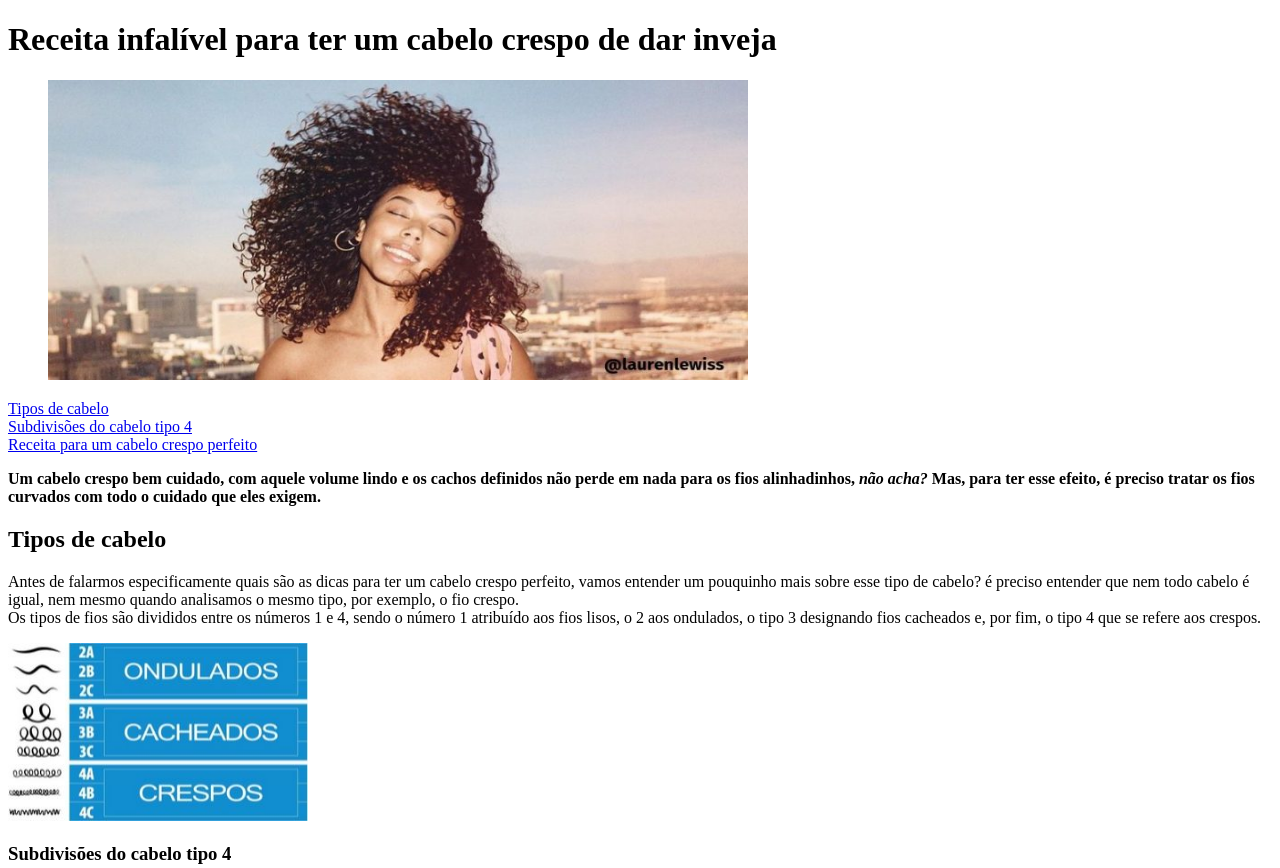
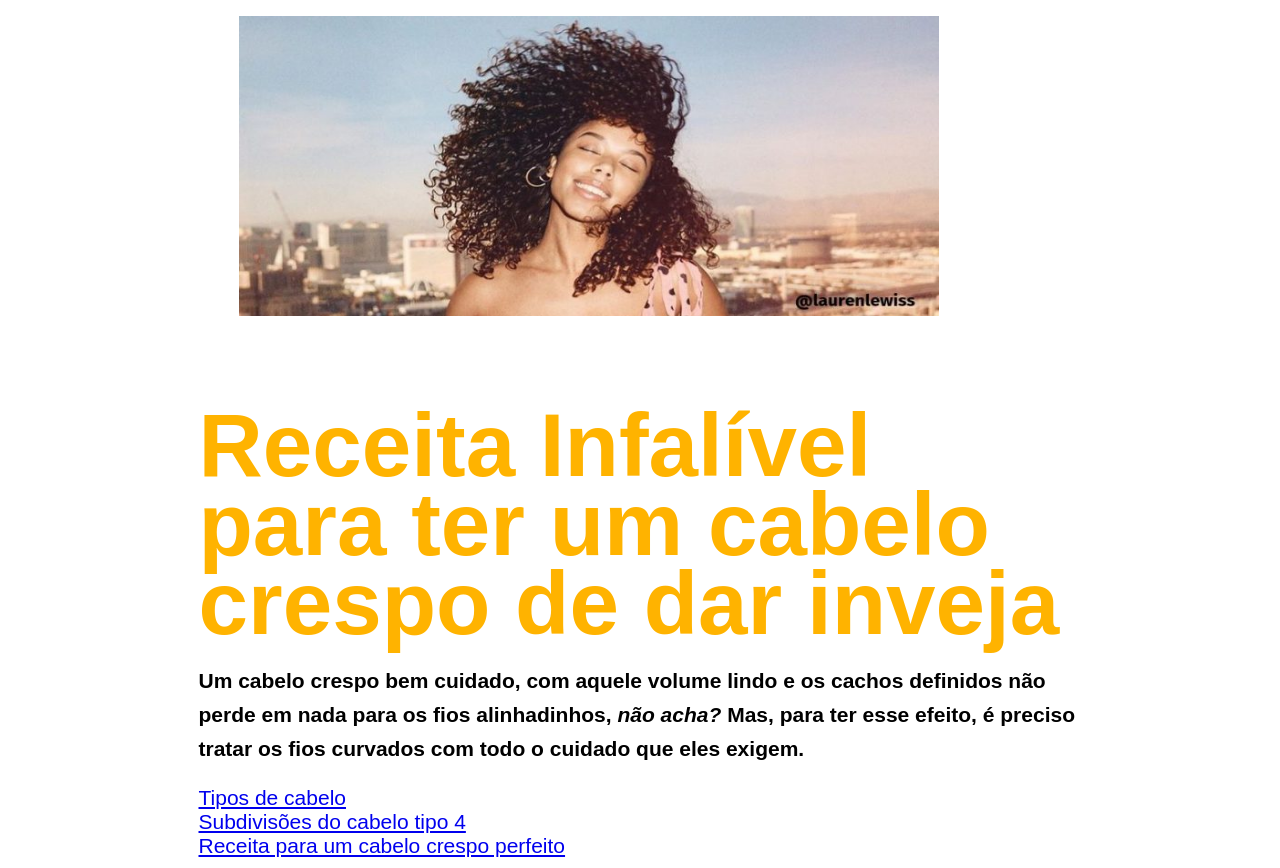
Before and after one commit to jeanmarieq/exercicio-aula-4-HTML, a plain HTML site: page index.html in a window 1280 px wide. Shown: the top 868 px of the page. Drawn offline with Linux system fonts and the light colour scheme.

Commit message:
adicionando Style em Header

```diff
--- a/index.html
+++ b/index.html
@@ -4,25 +4,32 @@
     <meta charset="UTF-8">
     <meta name="viewport" content="width=device-width, initial-scale=1.0">
     <title>Receita infalível para ter um cabelo crespo de dar inveja</title>
+    <link rel="stylesheet" href="style.css"/>
     </head>
     <body>
+
+        <div id="container">
+
             <header>
-            <h1>Receita infalível para ter um cabelo crespo de dar inveja</h1>
 
                 <figure>
                     <img src="imagens/cabelo-cacheado.jpg" width="700" height="300" alt="Cabelo cacheado">
                 </figure>
+
+                <h1>Receita Infalível para ter um cabelo crespo de dar inveja</h1>
+
+                <p><strong>Um cabelo crespo bem cuidado, com aquele volume lindo e os cachos definidos não perde em nada para os
+                    fios alinhadinhos, <em>não acha?</em>
+                    Mas, para ter esse efeito, é preciso tratar os fios curvados com todo o cuidado que eles
+                    exigem.</strong>
+                </p>
 
                 <nav>
                     <a href="#link1">Tipos de cabelo</a></br>
                     <a href="#link2">Subdivisões do cabelo tipo 4</a></br>
                     <a href="#link3">Receita para um cabelo crespo perfeito</a></br>
                 </nav>
-            <p><strong>Um cabelo crespo bem cuidado, com aquele volume lindo e os cachos definidos não perde em nada para os
-                fios alinhadinhos, <em>não acha?</em>
-                Mas, para ter esse efeito, é preciso tratar os fios curvados com todo o cuidado que eles
-                exigem.</strong>
-            </p>
+
             </header>
             <main>
                 <section class="Tipos de cabelo">
@@ -97,5 +104,6 @@
                 </section>
 
             </main>
+        </div>
     </body>
 </html>
--- /dev/null
+++ b/style.css
@@ -0,0 +1,37 @@
+
+body{
+    background: white;
+    font-family: Arial, Helvetica, sans-serif;
+}
+
+#container{
+    width: 883px;
+    margin: 0px auto;
+}
+
+header > figure{
+    width: 883px;
+    height: 374px;
+    padding: 0px;
+}
+
+header > h1{
+    font-weight: black;
+    font-size: 89px;
+    line-height: 79px;
+    color: #FFB300;
+    margin: 0px;
+}
+header > p{
+    font-size: 21px;
+    font-weight: semibold;
+    line-height: 1.61;
+    color: black;
+}
+
+nav{
+    list-style-type: none;
+    font-size: 21px;
+    font-weight: black;
+    color:  #0037B3;
+}
```
Lines whose indentation alone changed are shown as unchanged.
